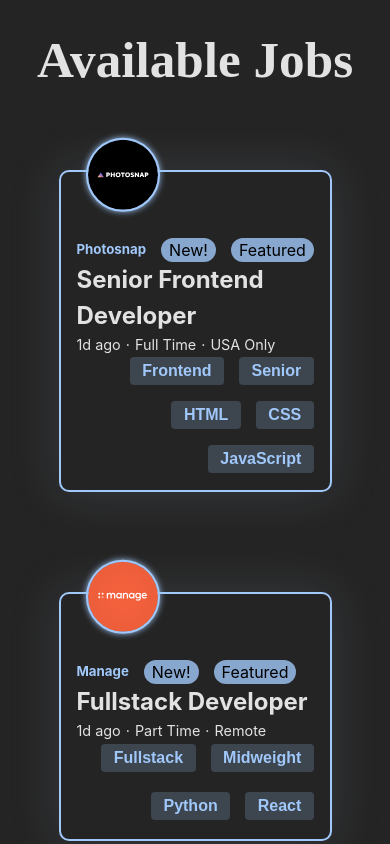
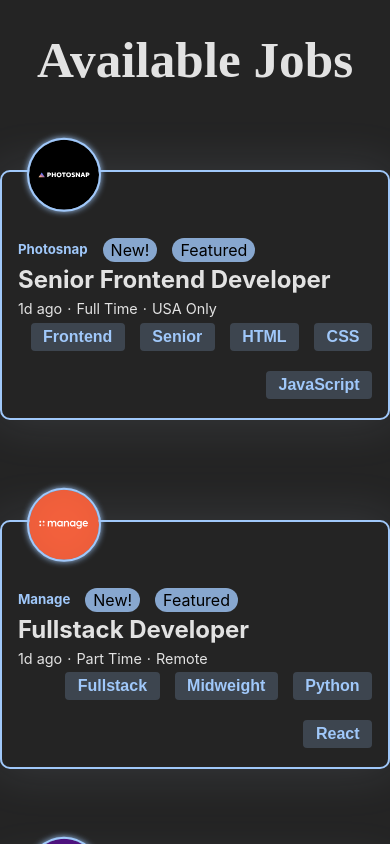
Before and after one commit to mathematiCode/job-listings-fem, a React (Vite) app: page / in a window 390 px wide. Shown: the top 844 px of the page. Built offline with nearby package versions, Linux system fonts and the light colour scheme; a web font is replaced by a local one.

Commit message:
mobile fixes

```diff
--- a/src/css/index.css
+++ b/src/css/index.css
@@ -121,17 +121,12 @@ h1 {
   height: fit-content;
 }
 
-.job-description {
-  margin-top: 15px;
+@media (max-width: 400px) {
+  .MuiDrawer-root {
+    width: 100%;
+  }
+
+  .main {
+    width: 100%;
+  }
 }
-
-.selected-job-container .bottom-row {
-  margin-top: 15px;
-}
-
-.close-job-details {
-  position: absolute;
-  top: 5px;
-  right: 5px;
-  cursor: pointer;
-}
--- a/src/css/selectedJob.css
+++ b/src/css/selectedJob.css
@@ -1,3 +1,18 @@
+.job-description {
+  margin-top: 15px;
+}
+
+.selected-job-container .bottom-row {
+  margin-top: 15px;
+}
+
+.close-job-details {
+  position: absolute;
+  top: 5px;
+  right: 5px;
+  cursor: pointer;
+}
+
 .scale-button {
   position: relative;
   margin-top: 20px;
```
